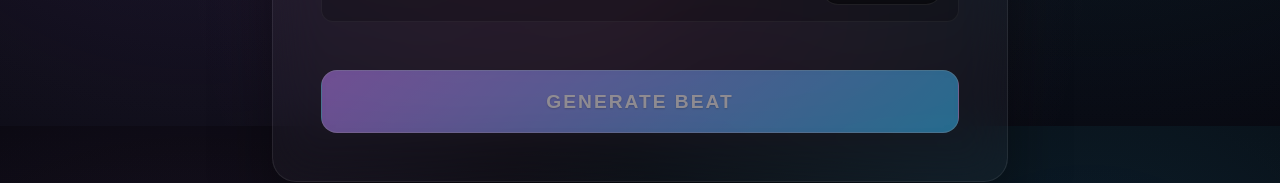
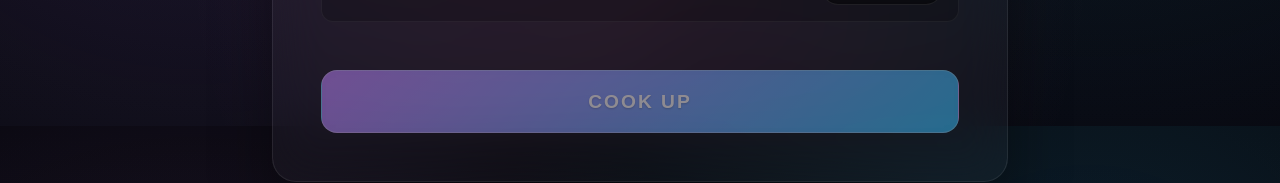
Before and after one commit to dispatchsound-aura/iPRODUCER, a Next.js app: page / in a window 1280 px wide. Shown: the part 674-857 px from the top of the page. Built offline with nearby package versions, Linux system fonts and the light colour scheme.

Commit message:
UI: Changed Generate Beat to Cook Up

```diff
--- a/app/page.tsx
+++ b/app/page.tsx
@@ -86,7 +86,7 @@ export default function Home() {
               boxShadow: loading ? '0 0 30px rgba(244, 114, 182, 0.4)' : 'none'
             }}
           >
-            {loading ? 'RENDERING AUDIO...' : 'GENERATE BEAT'}
+            {loading ? 'RENDERING AUDIO...' : 'COOK UP'}
           </button>
 
         </div>
```
